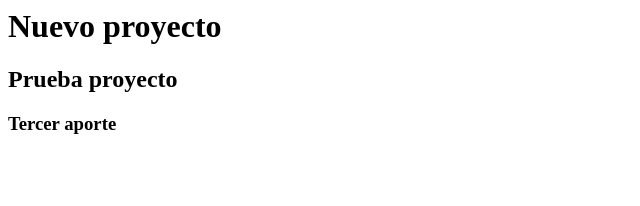
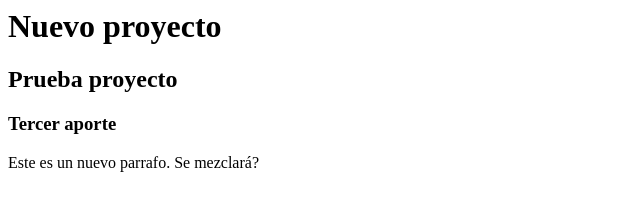
Before and after one commit to Mateoepica/cooperacion, a plain HTML site: page index.html in a window 1280 px wide. Shown: the whole page, without its empty margins (0-640 px from the left). Drawn offline with Linux system fonts and the light colour scheme.

Commit message:
added paragraph

```diff
--- a/index.html
+++ b/index.html
@@ -1,3 +1,4 @@
 <h1>Nuevo proyecto</h1>
 <h2>Prueba proyecto</h2>
 <h3>Tercer aporte</h3>
+<p>Este es un nuevo parrafo. Se mezclará?</p>
```
